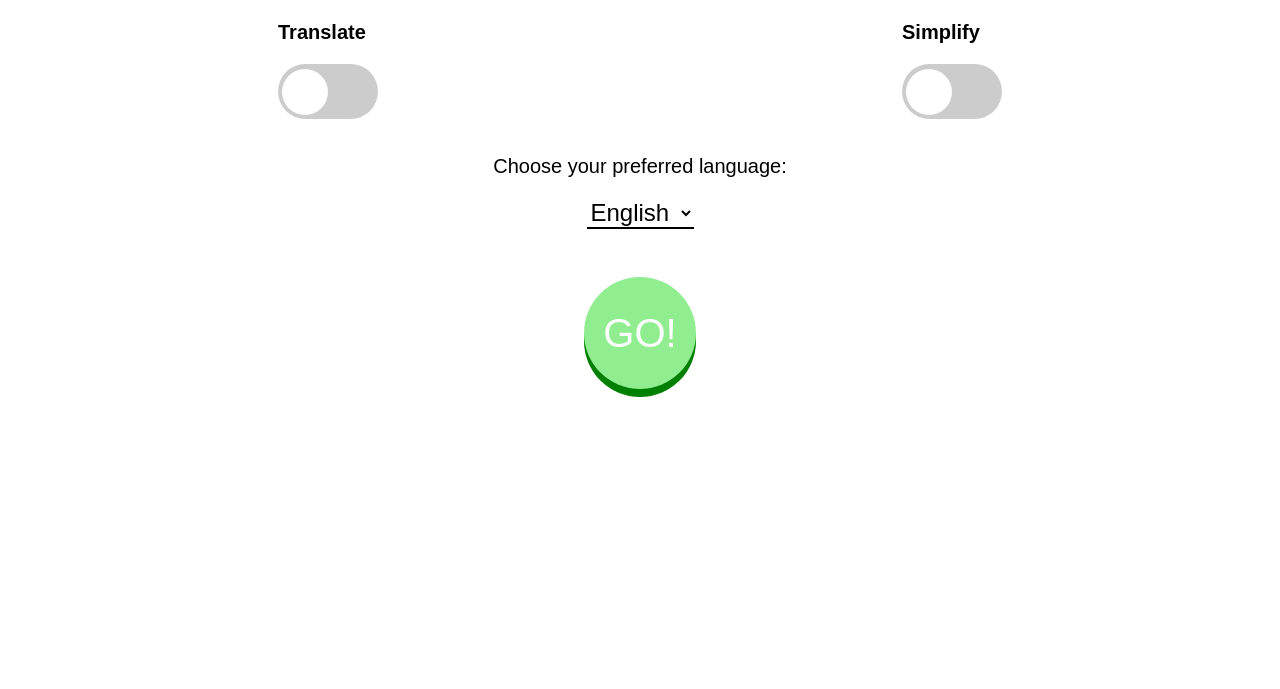
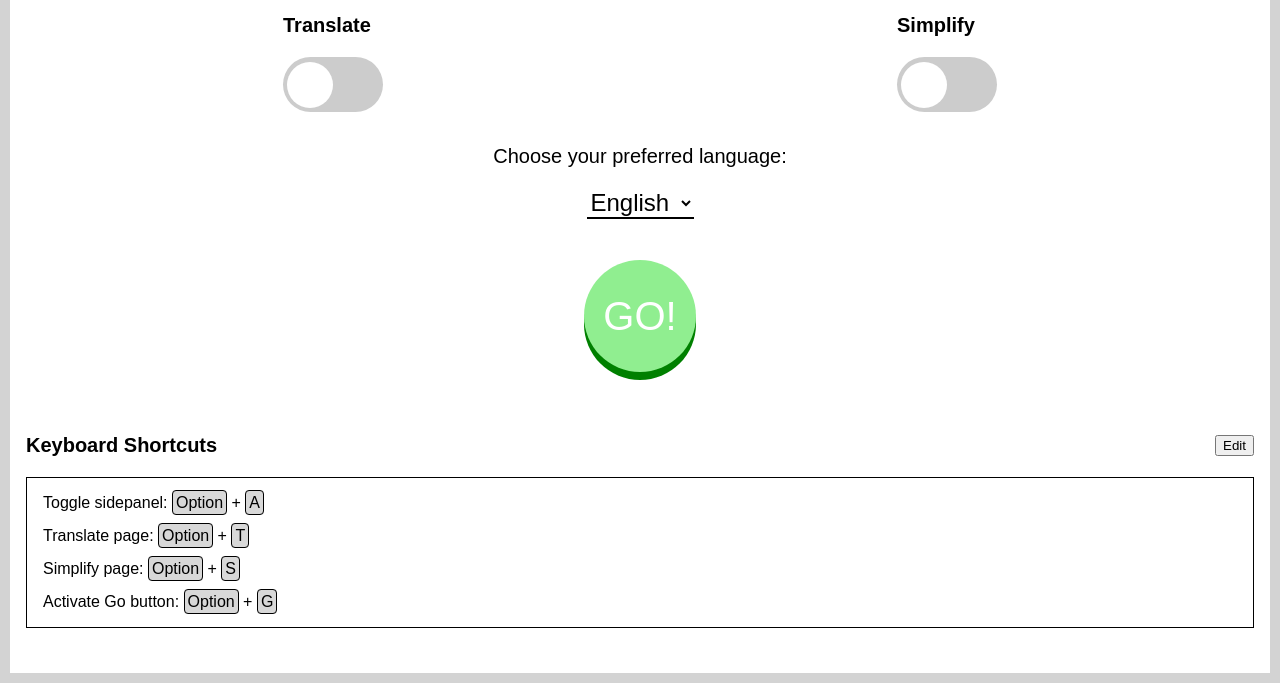
Before and after one commit to yum25/simplingo, a website built with webpack: page static/sidepanel.html in a window 1280 px wide. Shown: the part 121-810 px from the top of the page. Built offline with nearby package versions, Linux system fonts and the light colour scheme; some packages are replaced by stand-ins of ours.

Commit message:
add keybind UI and edit modal

```diff
--- a/src/sidepanel.ts
+++ b/src/sidepanel.ts
@@ -87,4 +87,11 @@ document.addEventListener('DOMContentLoaded', function() {
     setValueToStorage('sidebarOpen', !value);
   });
 
+  const editKeybindButton = <HTMLButtonElement> document.getElementById('edit-keybinds');
+
+  editKeybindButton.addEventListener('click', function() {
+    const keybindModal = <HTMLDialogElement> document.getElementById('keybind-modal');
+    keybindModal.showModal();
+  })
+
 });
--- a/static/sidepanel.css
+++ b/static/sidepanel.css
@@ -1,41 +1,33 @@
 :root {
   --primary-color-theme: white;
+  --secondary-color-theme: rgb(211, 211, 211);
   --text-color-theme: black;
 }
 
-body {
-    font-family: Arial, sans-serif;
-    margin: 0;
-    padding: 1rem;
-
-    background: var(--primary-color-theme);
-    color: var(--text-color-theme);
-  }
-
-#side-panel {
-  display: grid;
-  gap: 1rem;
+html {
+  border: 10px solid var(--secondary-color-theme);
+  height: 98%;
 }
 
-#translatedText {
-  font-size: 14px;
-  white-space: pre-line;
-}
+body {
+  height: 98%;
+  font-size: 16px;
+  font-family: Arial, sans-serif;
+  margin: 0;
+  padding: 1rem;
 
-#simplifiedText {
-  font-size: 16px;
-  white-space: pre-line;
+  background: var(--primary-color-theme);
+  color: var(--text-color-theme);
 }
 
 #close {
-  font-size: 20px;
   color: white;
   background: tomato;
 
   border: 2px solid var(--text-color-theme);
   border-radius: 50%;
 
-  width: 2rem;
+  width: 1.5rem;
   aspect-ratio: 1/1;
 }
 
@@ -49,11 +41,6 @@ h3 {
   font-size: 20px;
 }
 
-#switch-options {
-  display: flex;
-  justify-content: space-around;
-}
-
 .switch {
   position: relative;
   display: inline-block;
@@ -63,9 +50,7 @@ h3 {
 }
 
 .switch input {
-  opacity: 0;
-  width: 0;
-  height: 0;
+  display: none;
 }
 
 .slider {
@@ -98,10 +83,6 @@ input:checked + .slider {
   background-color: #2196F3;
 }
 
-input:focus + .slider {
-  box-shadow: 0 0 1px #2196F3;
-}
-
 input:checked + .slider:before {
   -webkit-transform: translateX(46px);
   -ms-transform: translateX(46px);
@@ -115,14 +96,6 @@ input:checked + .slider:before {
 
 .slider.round:before {
   border-radius: 50%;
-}
-
-#select-options {
-  display: flex;
-  flex-direction: column;
-  align-items: center;
-
-  font-size: 20px;
 }
 
 select {
@@ -158,9 +131,31 @@ select {
   box-shadow: 0rem 0rem 0rem green;
 }
 
+ul {
+  display: grid;
+  list-style: none;
+
+  margin: 0;
+  padding: 1rem;
+  border: 1px solid var(--text-color-theme);
+
+  gap: 15px;
+}
+
+li > span {
+  color: black;
+  background: rgb(216, 216, 216);
+
+  padding: 3px;
+
+  border: 1px solid var(--text-color-theme);
+  border-radius: 0.25rem;
+}
+
 @media (prefers-color-scheme: dark) {
   :root {
     --primary-color-theme: rgb(46, 46, 46);
+    --secondary-color-theme: rgb(59, 59, 59);
     --text-color-theme: white;
   }
 }
--- a/static/sidepanel.html
+++ b/static/sidepanel.html
@@ -7,12 +7,12 @@
   <link rel="stylesheet" href="sidepanel.css">
 </head>
 <body>
-<div id="side-panel">
+<div id="side-panel" style="display: flex; flex-direction: column; justify-content: space-around; height: 100%;">
   <nav>
     <button id="close">X</button>
   </nav>
   <h1>SimpLingo</h1>
-  <section id="switch-options">
+  <section id="switch-options" style="display: flex; justify-content: space-around;">
     <div>
       <h3>Translate</h3>
       <label class="switch">
@@ -28,7 +28,7 @@
       </label>
     </div>
   </section>
-  <section id="select-options">
+  <section id="select-options" style="display: flex; flex-direction: column; align-items: center; font-size: 20px;">
     <p>Choose your preferred language:</p>
     <select id="chooseLang">
       <option value="en">English</option>
@@ -40,6 +40,29 @@
     </select>
   </section>
 <button id="activate">GO!</button>
+<section id="keybind-options">
+  <div style="display: flex; align-items: center; justify-content: space-between;">
+    <h3>Keyboard Shortcuts</h3>
+    <button id="edit-keybinds">Edit</button>
+  </div>
+  <ul>
+    <li>
+      Toggle sidepanel: <span>Option</span> + <span>A</span>
+    </li>
+    <li>
+      Translate page: <span>Option</span> + <span>T</span>
+    </li>
+    <li>
+      Simplify page: <span>Option</span> + <span>S</span>
+    </li>
+    <li>
+      Activate Go button: <span>Option</span> + <span>G</span>
+    </li>
+  </ul>
+</section>
+<dialog id="keybind-modal">
+  <div style="background: red; width: 10rem;"></div>
+</dialog>
 <p id="outputText"></p>
 </div>
 <script src="sidepanel.js"></script>
```
